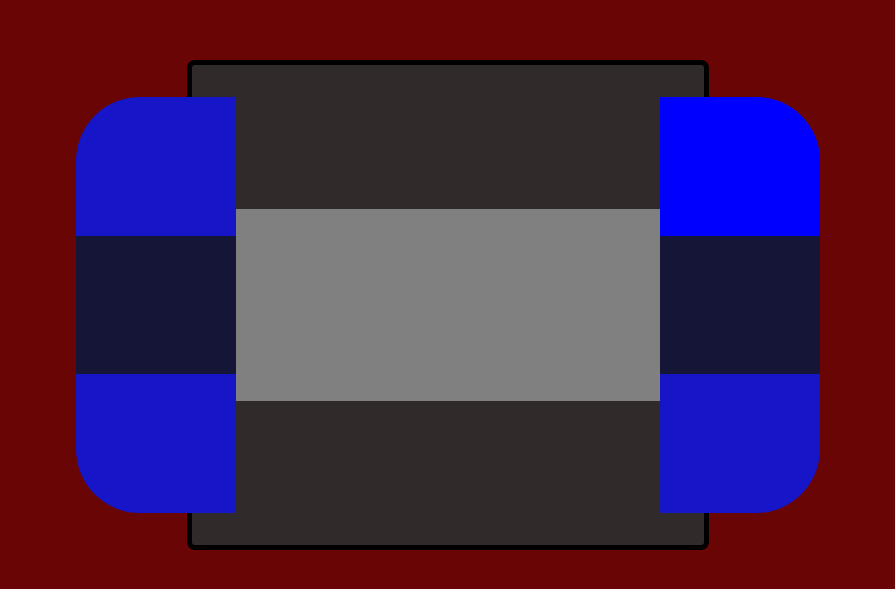
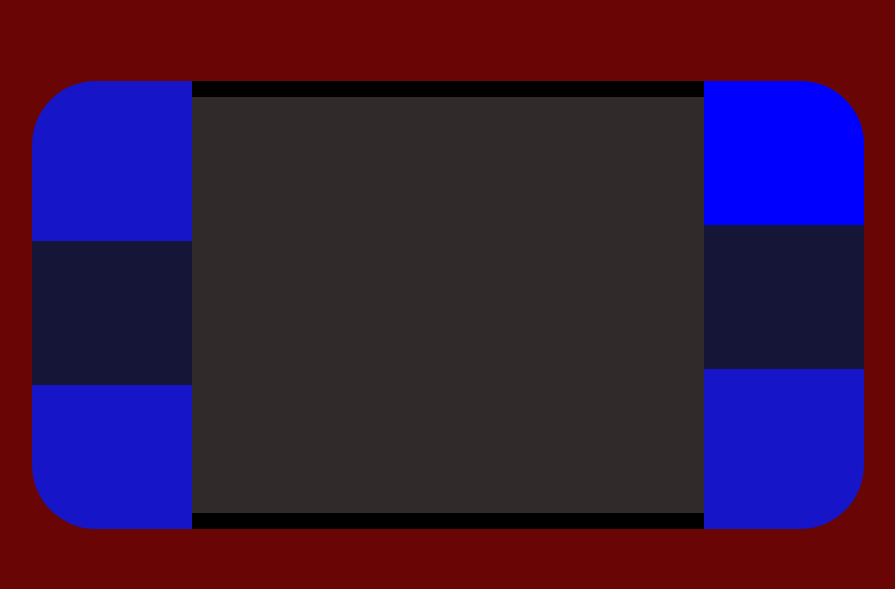
Before and after one commit to mirsdwk/ConsolaCss, a plain HTML site: page consola html/index.html in a window 1280 px wide. Shown: the part 103-692 px from the top of the page, without its empty margins (200-1095 px from the left). Drawn offline with Linux system fonts and the light colour scheme.

Commit message:
div general

```diff
--- a/consola html/index.html
+++ b/consola html/index.html
@@ -10,7 +10,13 @@
 </head>
 
 <body>
+<div class="general">
+    <div class="pantalla">
+        <div class="pantalla_juegos"></div>
+        <div class="pantalla_juegos_left"></div>
+        <div class="pantalla_opciones"></div>
 
+    </div>
 
     <div class="barra_izq">
         <div class="barra_izq_top"></div>
@@ -22,15 +28,8 @@
         <div class="barra_der_center"></div>
         <div class="barra_der_bottom"></div>
     </div>
-    <div class="pantalla">
-        <div class="pantalla_juegos"></div>
-        <div class="pantalla_juegos_left"></div>
-        <div class="pantalla_opciones"></div>
-    </div>
 
-    </div>
-    </div>
-
+</div>
 </body>
 
 </html>
--- a/consola.css
+++ b/consola.css
@@ -12,28 +12,26 @@ body {
 
 .pantalla {
     background-color: rgb(48, 42, 42);
-    height: 60%;
-    width: 40%;
+    height: 26em;
+    width: 40em;
     display: flex;
     justify-content: center;
     align-items: center;
     flex-direction: column;
-    border-width: 5px;
-    border-style: solid;
-    border-color: black;
+    border: 1em solid black;
+
     border-radius: 0.5em 0.5em 0.5em 0.5em;
 }
 
 .barra_izq {
 
     background-color: rgb(22, 22, 200);
-    height: 26em;
+    height: 28em;
     width: 10em;
     display: flex;
     justify-content: flex-end;
     flex-direction: column;
-    position: absolute;
-    left: 17.25em;
+    position: absolute; left: 14.5em;
     border-radius: 4em 0em 0em 4em;
 }
 
@@ -57,13 +55,13 @@ body {
 
 .barra_der {
     background-color: rgb(22, 22, 200);
-    height: 26em;
+    height: 28em;
     width: 10em;
     display: flex;
     justify-content: flex-start;
     flex-direction: column;
     position: absolute;
-    right: 16.25em;
+    right: 13.5em;
     border-radius: 0em 4em 4em 0em;
 }
 
@@ -88,7 +86,7 @@ body {
 
 
 .pantalla_juegos {
-    background-color: gray;
+
     height: 40%;
     width: 85%;
     display: flex;
@@ -96,3 +94,7 @@ body {
     flex-direction: column;
     justify-content: center;
 }
+
+.general {
+    display: flex;
+}
```
